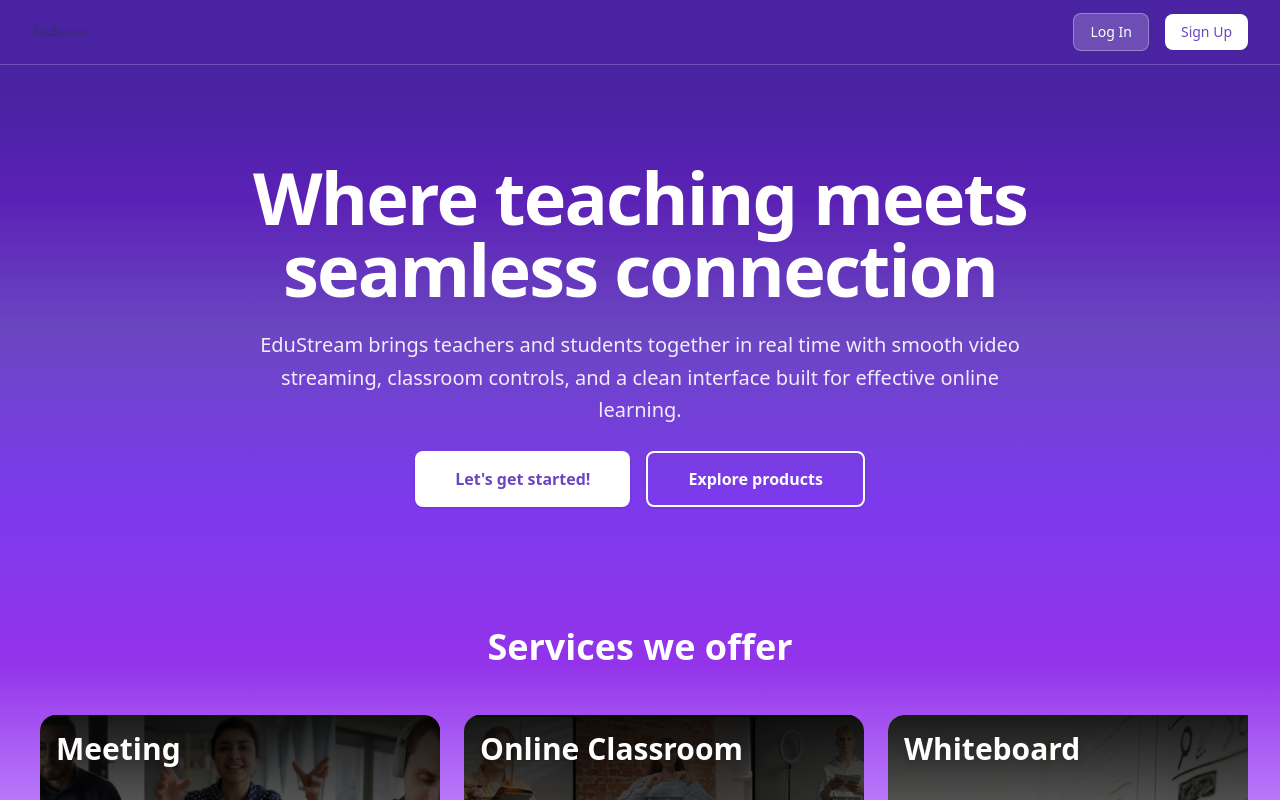
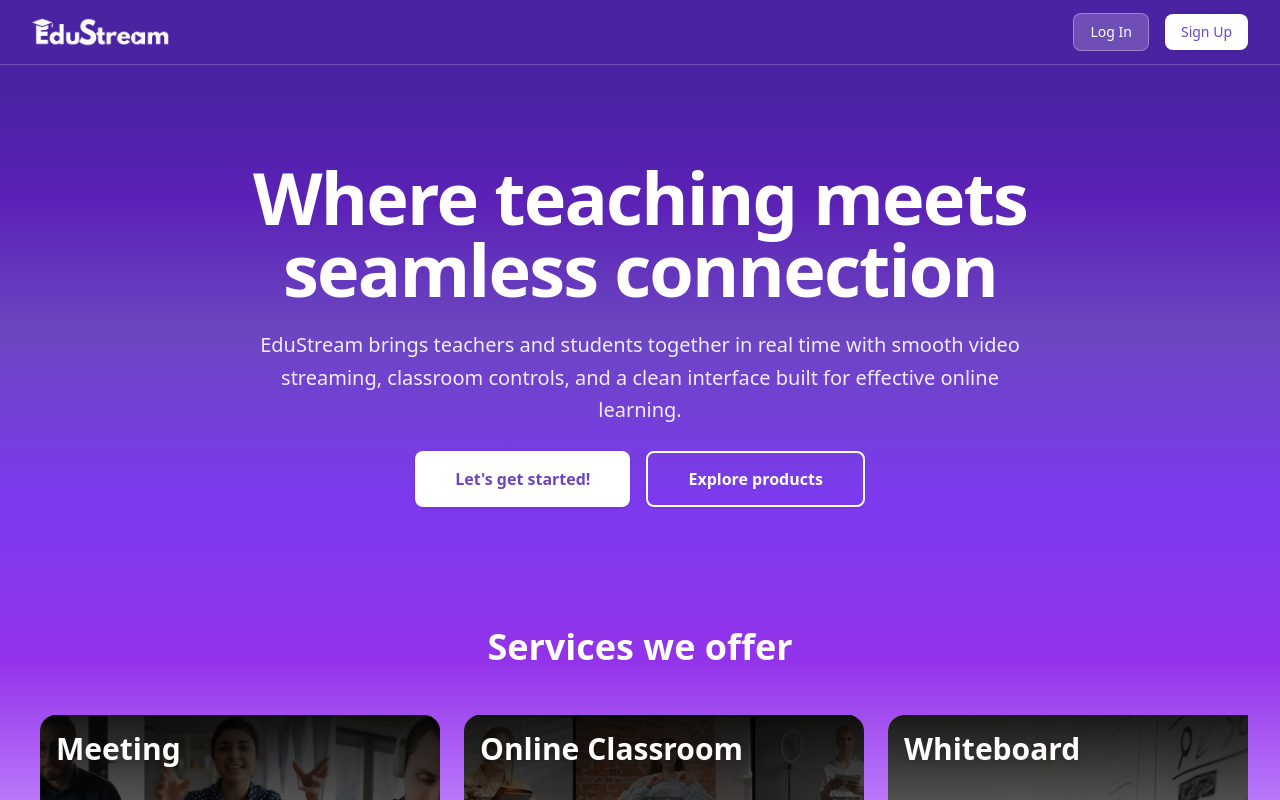
Before and after one commit to nafisreza/edustream, a Next.js app in the folder apps/web/: page / in a window 1280 px wide. Shown: the top 800 px of the page. Built offline with nearby package versions, Linux system fonts and the light colour scheme; no server answers.

Commit message:
logo fixed

```diff
--- a/apps/web/components/Navbar.tsx
+++ b/apps/web/components/Navbar.tsx
@@ -28,9 +28,9 @@ export default function Navbar() {
           <Image
             src="/EduStreamLogo.png?v=2"
             alt="EduStream Logo"
-            width={140}
-            height={40}
-            className="h-8 w-auto"
+            width={100}
+            height={30}
+            className="h-7 w-auto"
             priority
             unoptimized
           />
```
Also changed, not shown: apps/web/public/EduStreamLogo.png.
